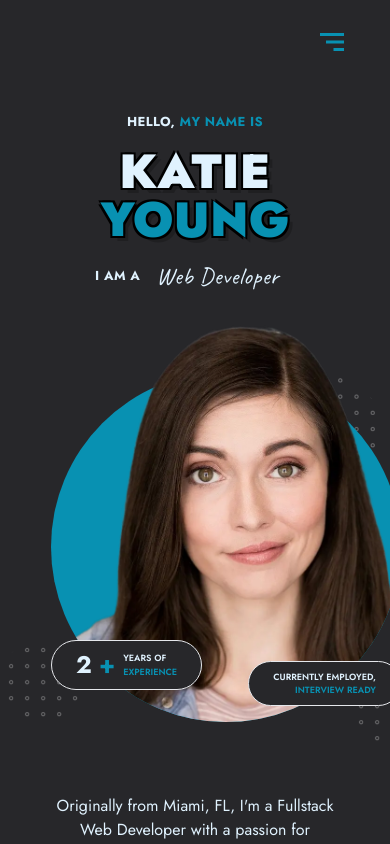
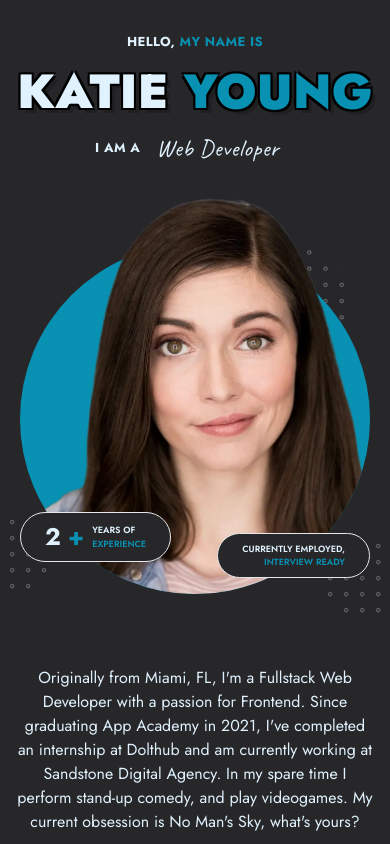
Before and after one commit to cheshirekate8/cheshirekate8.github.io, a Next.js app: page / in a window 390 px wide. Shown: the top 844 px of the page. Built offline with nearby package versions, Linux system fonts and the light colour scheme.

Commit message:
Removed sidebar, no need

```diff
--- a/components/Header.jsx
+++ b/components/Header.jsx
@@ -14,10 +14,10 @@ const Header = () => {
       handleVar: "skills",
       label: "Skills",
     },
-    {
-      handleVar: "portfolio",
-      label: "Portfolio",
-    },
+    // {
+    //   handleVar: "portfolio",
+    //   label: "Portfolio",
+    // },
     {
       handleVar: "resume",
       label: "Resume",
--- a/components/Layout.jsx
+++ b/components/Layout.jsx
@@ -26,8 +26,7 @@ const Layout = ({ children }) => {
         />
         <link rel="manifest" href="/site.webmanifest" />
       </Head>
-      <main className="mx-auto max-w-xs sm:max-w-xl md:max-w-2xl lg:max-w-4xl xl:max-w-6xl 2xl:max-w-7xl">{children}</main>
-      <Header />
+      <main className="mx-auto sm:max-w-xl md:max-w-2xl lg:max-w-4xl xl:max-w-6xl 2xl:max-w-7xl">{children}</main>
     </div>
   );
 };
--- a/components/Splash.jsx
+++ b/components/Splash.jsx
@@ -35,10 +35,10 @@ export default function Splash() {
   ];
   return (
       <div
-        className="relative pt-28 px-4 flex flex-col min-h-screen xl:grid xl:grid-rows-2 xl:grid-cols-2 xl:pt-0 xl:-top-16"
+        className="relative pt-8 md:pt-28 px-4 flex flex-col min-h-screen xl:grid xl:grid-rows-2 xl:grid-cols-2 xl:pt-0 xl:-top-16"
         id="splash"
       >
-        <div className="uppercase flex flex-col justify-center text-center font-jost tracking-wide -mb-8 sm:-mb-20 xl:mb-0 xl:row-start-1 xl:col-start-1 xl:justify-end">
+        <div className="uppercase flex flex-col justify-center text-center font-jost tracking-wide -mb-8 md:-mb-20 xl:mb-0 xl:row-start-1 xl:col-start-1 xl:justify-end">
           <div className="text-[13px] ease-in-out duration-500 md:text-base font-bold">
             <span className="">Hello, </span>
             <span className="text-cyan-600">my name is</span>
```
